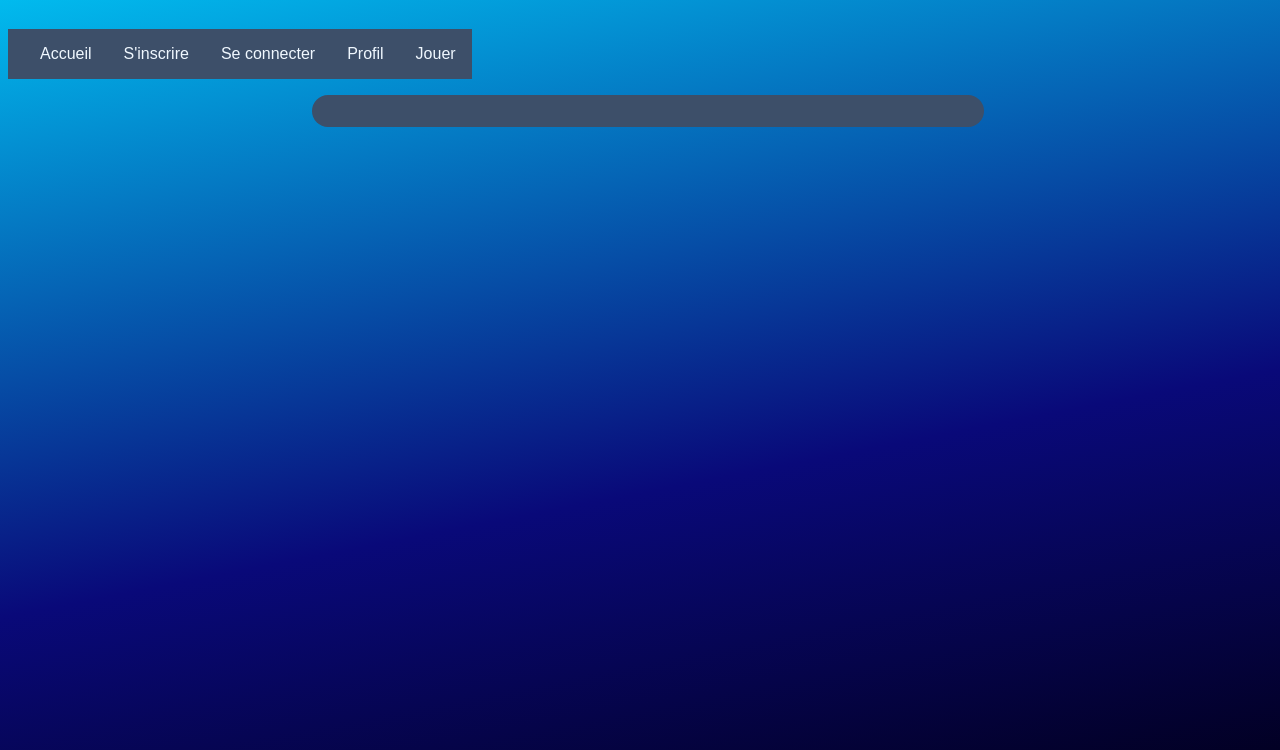
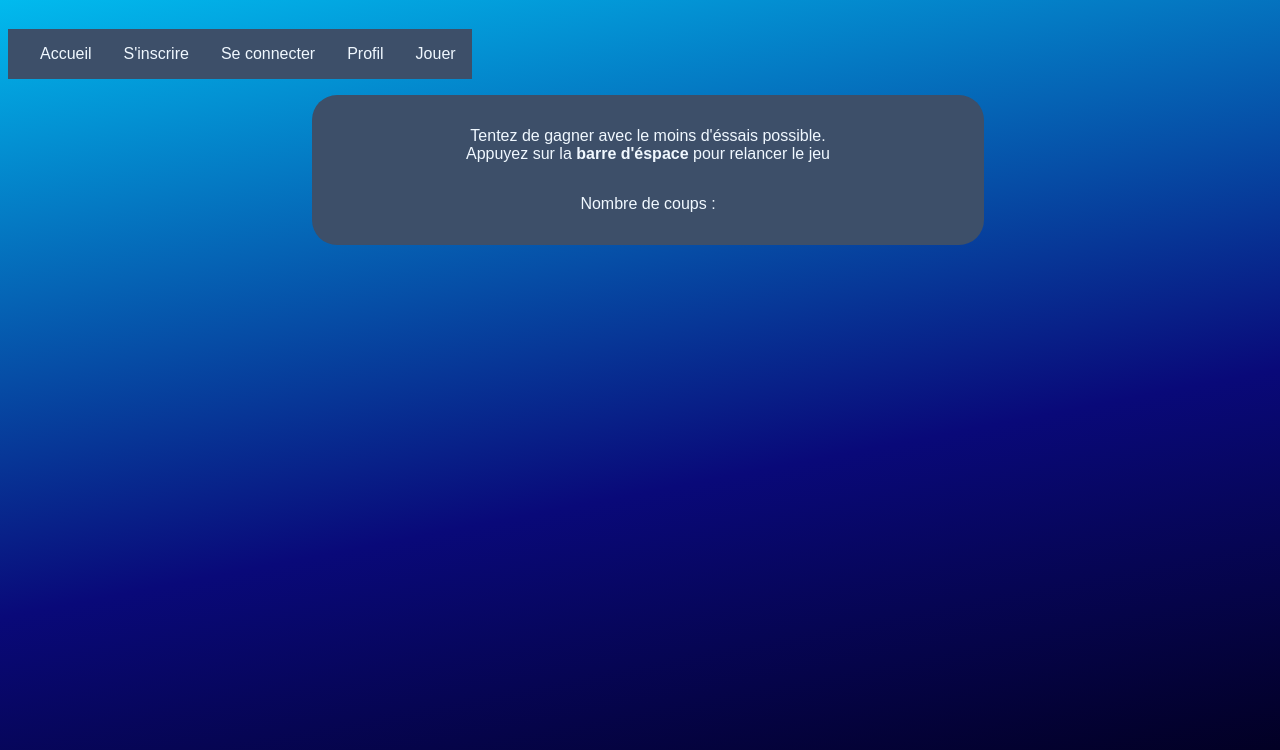
Before and after one commit to Turbo-Teflon/ENI_memory-game, a plain HTML site: page Jouer.html in a window 1280 px wide. Shown: the part 90-840 px from the top of the page. Drawn offline with Linux system fonts and the light colour scheme.

Commit message:
add icon html

```diff
--- a/Jouer.html
+++ b/Jouer.html
@@ -6,6 +6,7 @@
     <meta name="viewport" content="width=device-width, initial-scale=1.0">
     <title>Memory</title>
     <link rel="stylesheet" href="style/style.css">
+    <link rel="shortcut icon" href="medias/favicon.ico">
 </head>
 
 <body>
@@ -25,11 +26,18 @@
         </div>
     </header>
     <main>
-        <div class="box">
-
+        <div class="box" id="jeu">
+         <p>Tentez de gagner avec le moins d'éssais possible. <br>
+            Appuyez sur la <strong>barre d'éspace</strong> pour relancer le jeu
+        </p>
+        <p>Nombre de coups : <span class="score"></span></p>
+        <div id="plateau"></div>
         </div>
     </main>
-
+    <template id="cartesJeu">
+        <img class="carte" src="" alt="">
+    </template>
+    <script src="scripts/app.js"></script>
 </body>
 
 </html>
```
Also changed, not shown: index.html (+1 -0 lines), profile.html (+1 -0 lines), signIn.html (+1 -0 lines), signUp.html (+1 -0 lines).
